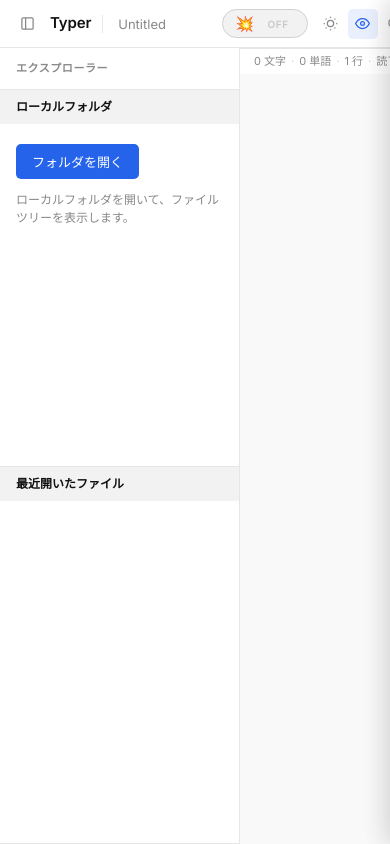
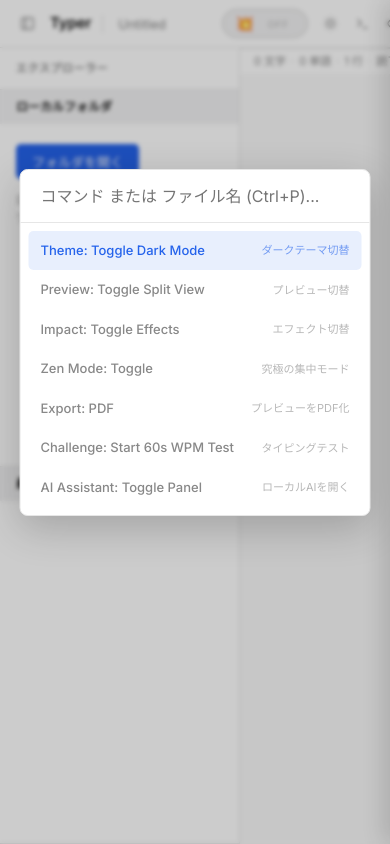
Before and after one commit to Mecharhythm/impact-typer, a website built with Vite: page index.html in a window 390 px wide. Both pictures are taken after a click on the button 362 px from the left and 23 px from the top of the page. Built offline with nearby package versions, Linux system fonts and the light colour scheme.

Commit message:
fix-command-palette

```diff
--- a/index.html
+++ b/index.html
@@ -42,6 +42,9 @@
           <button class="tool-btn" id="btn-theme" title="テーマ切替">
             <svg id="icon-theme-light" width="15" height="15" viewBox="0 0 24 24" fill="none" stroke="currentColor" stroke-width="2"><circle cx="12" cy="12" r="5"/><line x1="12" y1="1" x2="12" y2="3"/><line x1="12" y1="21" x2="12" y2="23"/><line x1="4.22" y1="4.22" x2="5.64" y2="5.64"/><line x1="18.36" y1="18.36" x2="19.78" y2="19.78"/><line x1="1" y1="12" x2="3" y2="12"/><line x1="21" y1="12" x2="23" y2="12"/><line x1="4.22" y1="19.78" x2="5.64" y2="18.36"/><line x1="18.36" y1="5.64" x2="19.78" y2="4.22"/></svg>
             <svg id="icon-theme-dark" width="15" height="15" viewBox="0 0 24 24" fill="none" stroke="currentColor" stroke-width="2" style="display:none"><path d="M21 12.79A9 9 0 1 1 11.21 3 7 7 0 0 0 21 12.79z"/></svg>
+          </button>
+          <button class="tool-btn" id="btn-cmd" title="コマンドパレット (Ctrl+P)">
+            <svg width="15" height="15" viewBox="0 0 24 24" fill="none" stroke="currentColor" stroke-width="2"><polyline points="4 17 10 11 4 5"></polyline><line x1="12" y1="19" x2="20" y2="19"></line></svg>
           </button>
           <button class="tool-btn" id="btn-preview" title="プレビュー切替 (Ctrl+Shift+P)">
             <svg width="15" height="15" viewBox="0 0 24 24" fill="none" stroke="currentColor" stroke-width="2"><path d="M1 12s4-8 11-8 11 8 11 8-4 8-11 8-11-8-11-8z"/><circle cx="12" cy="12" r="3"/></svg>
--- a/src/main.js
+++ b/src/main.js
@@ -42,6 +42,7 @@ const recentFilesList = document.getElementById('recent-files');
 const btnImpact   = document.getElementById('btn-impact-toggle');
 const impactState = btnImpact.querySelector('.impact-state');
 const btnTheme    = document.getElementById('btn-theme');
+const btnCmd      = document.getElementById('btn-cmd');
 const btnPreview  = document.getElementById('btn-preview');
 const btnFind     = document.getElementById('btn-find');
 const btnStats    = document.getElementById('btn-stats');
@@ -634,6 +635,7 @@ const COMBOS = {
 
 // ─── Command Palette ──────────────────────────────────────
 let cmdItems = [];
+let baseCmdItems = []; // Populated by extensions below
 let cmdSelectedIndex = 0;
 
 function openCommandPalette() {
@@ -644,6 +646,9 @@ function openCommandPalette() {
   cmdItems.push({ title: 'Theme: Toggle Dark Mode', hint: 'ダークテーマ切替', action: () => applyTheme(cfg.theme==='dark'?'light':'dark') });
   cmdItems.push({ title: 'Preview: Toggle Split View', hint: 'プレビュー切替', action: () => btnPreview.click() });
   cmdItems.push({ title: 'Impact: Toggle Effects', hint: 'エフェクト切替', action: () => btnImpact.click() });
+
+  // 3. Base commands (Zen, AI, PDF, etc)
+  cmdItems.push(...baseCmdItems);
 
   cmdInput.value = '';
   renderCommandResults();
@@ -705,7 +710,7 @@ function toggleZenMode() {
     editorView.dispatch({ effects: EditorView.scrollIntoView(editorView.state.selection.main, {y: "center"}) });
   }
 }
-cmdItems.push({ title: 'Zen Mode: Toggle', hint: '究極の集中モード', action: toggleZenMode });
+baseCmdItems.push({ title: 'Zen Mode: Toggle', hint: '究極の集中モード', action: toggleZenMode });
 
 // ─── v6: PDF Export ───────────────────────────────────────
 function exportToPDF() {
@@ -723,7 +728,7 @@ function exportToPDF() {
   };
   html2pdf().set(opt).from(element).save();
 }
-cmdItems.push({ title: 'Export: PDF', hint: 'プレビューをPDF化', action: exportToPDF });
+baseCmdItems.push({ title: 'Export: PDF', hint: 'プレビューをPDF化', action: exportToPDF });
 
 // ─── v6: Gamification (Challenge Mode) ────────────────────
 let challengeActive = false;
@@ -775,14 +780,14 @@ function endChallenge(finalWpm) {
     sound.playNuclear(3);
   }
 }
-cmdItems.push({ title: 'Challenge: Start 60s WPM Test', hint: 'タイピングテスト', action: startChallenge });
+baseCmdItems.push({ title: 'Challenge: Start 60s WPM Test', hint: 'タイピングテスト', action: startChallenge });
 
 // ─── v6: WebLLM Local AI ──────────────────────────────────
 let engine = null;
 let aiLoading = false;
 
 btnAiClose.addEventListener('click', () => aiPanel.classList.remove('open'));
-cmdItems.push({ title: 'AI Assistant: Toggle Panel', hint: 'ローカルAIを開く', action: () => aiPanel.classList.toggle('open') });
+baseCmdItems.push({ title: 'AI Assistant: Toggle Panel', hint: 'ローカルAIを開く', action: () => aiPanel.classList.toggle('open') });
 
 function appendAiMessage(role, text) {
   const el = document.createElement('div');
@@ -864,6 +869,7 @@ aiInput.addEventListener('keydown', (e) => { if(e.key === 'Enter') btnAiSend.cli
 
 // ─── Settings & Setup ─────────────────────────────────────
 function bindSettings() {
+  btnCmd.addEventListener('click', () => { if (cmdPalette.classList.contains('open')) closeCommandPalette(); else openCommandPalette(); });
   btnImpact.addEventListener('click', () => { cfg.effectsOn = !cfg.effectsOn; applyEffectsState(); saveConfig(); });
   btnTheme.addEventListener('click', () => { applyTheme(THEMES[(THEMES.indexOf(cfg.theme) + 1) % THEMES.length]); });
   btnFocus.addEventListener('click', () => { document.body.classList.toggle('focus-mode'); btnFocus.classList.toggle('active', document.body.classList.contains('focus-mode')); });
```
